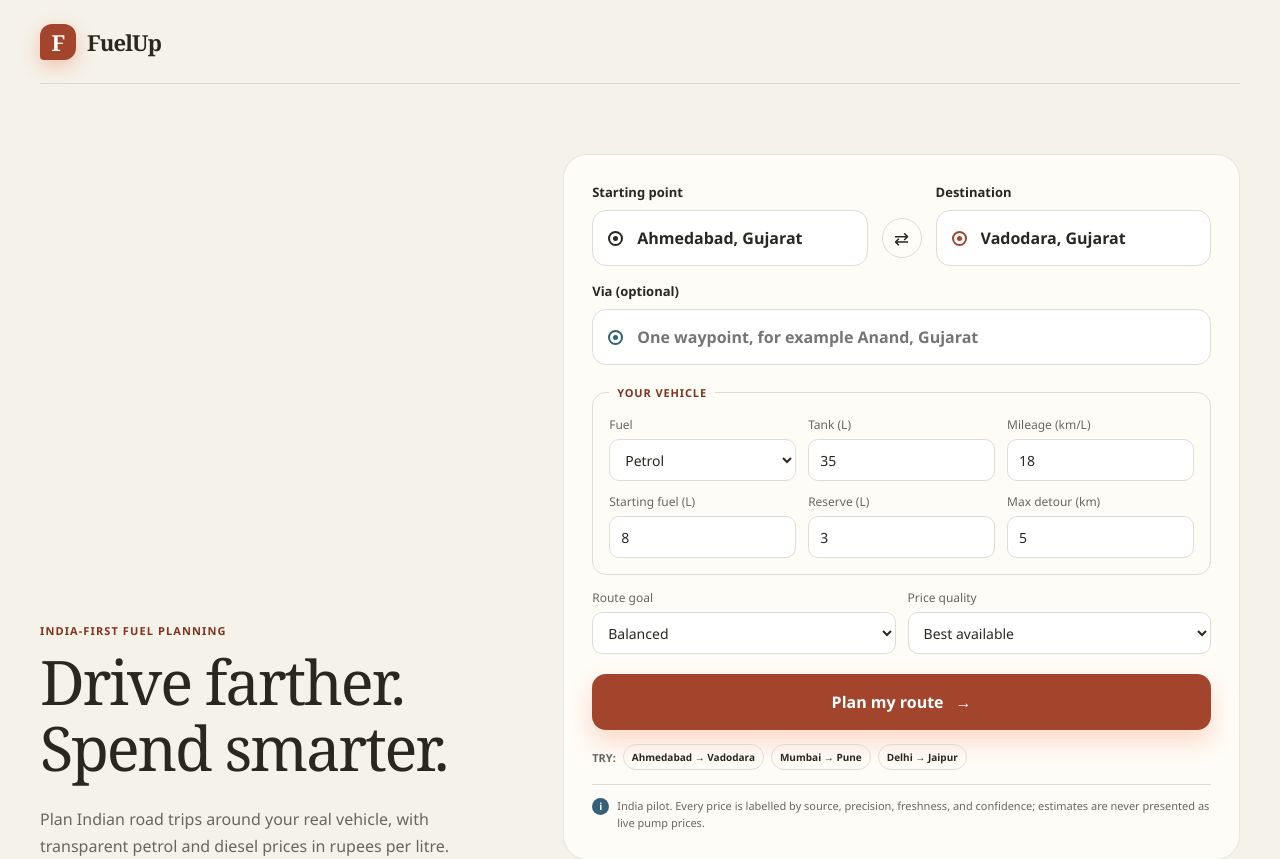
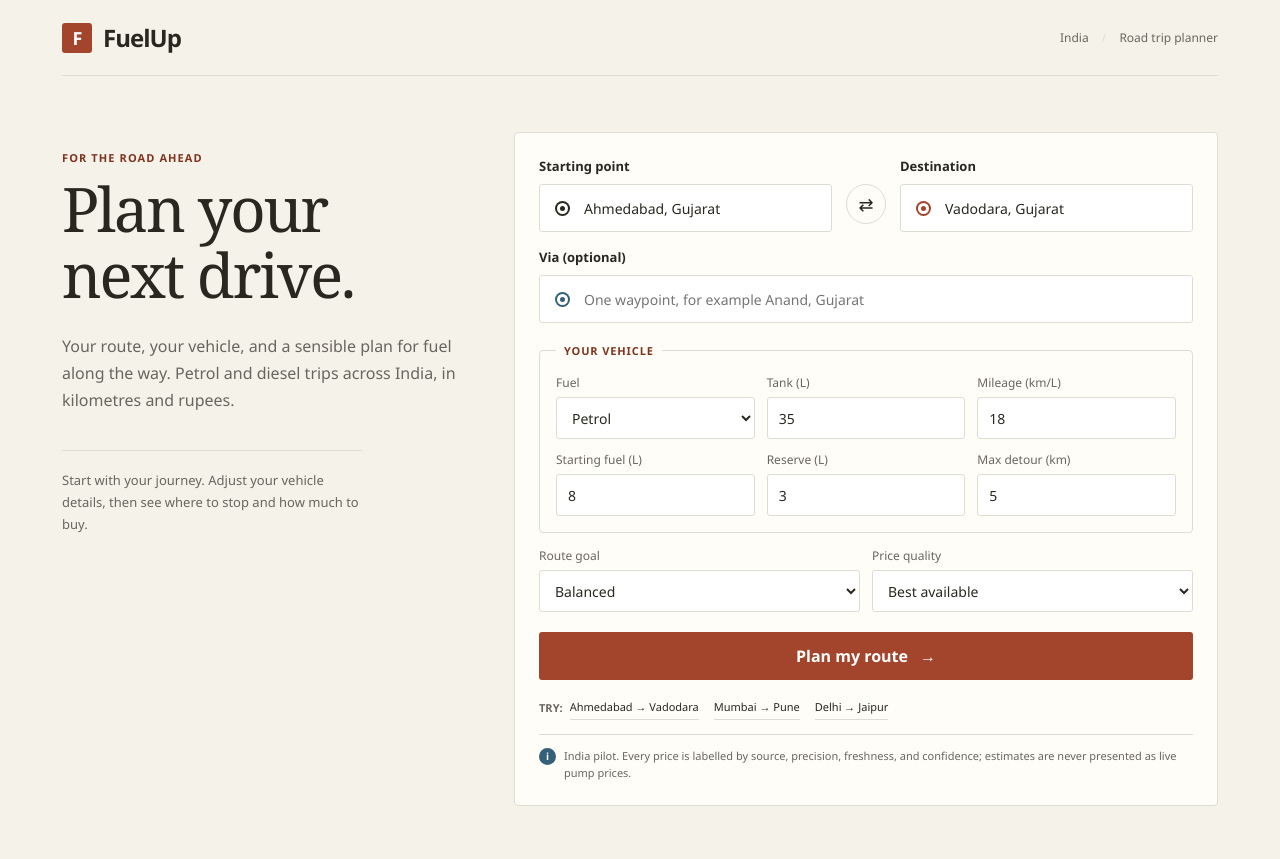
Before and after one commit to smitzo/FuelUp, a Next.js app in the folder frontend/: page / in a window 1280 px wide. Shown: the top 859 px of the page. Built offline with nearby package versions, Linux system fonts and the light colour scheme.

Commit message:
style(layout): simplify the planner into a paper road-guide layout

```diff
--- a/frontend/app/globals.css
+++ b/frontend/app/globals.css
@@ -1479,3 +1479,31 @@ button {
 .compact-field input, .compact-field select { font-size: 14px; font-weight: 400; }
 .metric-card strong { font-family: var(--font-body); font-weight: 600; letter-spacing: -0.03em; }
 .route-heading h2, .panel-heading h2, .empty-state h2 { font-weight: 400; letter-spacing: -0.025em; }
+
+/* Flat, practical surfaces; the illustrated truck scene keeps its own styling. */
+.app-shell { width: min(1220px, 100%); padding: 0 32px 40px; }
+.site-header { min-height: 76px; border-color: var(--line); }
+.brand { font-family: var(--font-body); font-size: 24px; letter-spacing: -0.04em; }
+.brand-mark { width: 30px; height: 30px; border-radius: 3px; box-shadow: none; font-size: 18px; }
+.header-note { color: var(--muted); font-size: 12px; }
+.header-note span { margin: 0 10px; color: var(--line); }
+.hero { grid-template-columns: minmax(240px, .72fr) minmax(0, 1.28fr); gap: 56px; align-items: start; padding: 56px 0; }
+.hero-copy { padding-top: 18px; }
+.hero h1 { max-width: 370px; }
+.guide-note { max-width: 300px; margin-top: 36px; padding-top: 18px; border-top: 1px solid var(--line); color: var(--muted); font-size: 13px; line-height: 1.7; }
+.route-form { padding: 24px; border: 1px solid var(--line); border-radius: 4px; background: var(--surface); box-shadow: none; backdrop-filter: none; }
+.input-wrap input { height: 48px; border-radius: 3px; font-weight: 400; font-size: 14px; }
+.compact-field input, .compact-field select { border-radius: 3px; }
+.plan-button { height: 48px; border-radius: 3px; box-shadow: none; font-weight: 600; }
+.plan-button:hover:not(:disabled) { transform: none; }
+.route-presets button { border: 0; border-bottom: 1px solid var(--line); border-radius: 0; padding: 5px 0; margin-right: 8px; font-size: 11px; font-weight: 400; }
+.vehicle-panel, .error-banner, .route-loading, .metric-grid, .map-panel, .stops-panel { border-radius: 4px; box-shadow: none; }
+.panel-heading { background: var(--surface); backdrop-filter: none; }
+.metric-emphasis { background: var(--orange-soft); }
+.metric-emphasis p, .metric-emphasis > span { color: var(--muted); }
+.metric-emphasis strong { color: var(--ink); }
+.route-badge, .savings-chip, .price-label { height: auto; border-radius: 2px; font-weight: 500; letter-spacing: 0; text-transform: none; }
+.map-toolbar { border-radius: 3px; box-shadow: none; background: var(--surface); }
+.initial-fuel, .stop-number, .fuel-icon, .fact-card, .fact-card button { border-radius: 3px; }
+.fact-card { border-color: var(--line); background: var(--paper); }
+.empty-state { border-radius: 4px; background: transparent; }
--- a/frontend/components/route-planner/RoutePlanner.tsx
+++ b/frontend/components/route-planner/RoutePlanner.tsx
@@ -100,16 +100,18 @@ export function RoutePlanner() {
           </span>
           <span>FuelUp</span>
         </a>
+        <span className="header-note">India <span aria-hidden="true">/</span> Road trip planner</span>
       </header>
 
       <section className="hero">
         <div className="hero-copy">
-          <p className="eyebrow">India-first fuel planning</p>
-          <h1>Drive farther. Spend smarter.</h1>
+          <p className="eyebrow">For the road ahead</p>
+          <h1>Plan your next drive.</h1>
           <p className="hero-intro">
-            Plan Indian road trips around your real vehicle, with transparent
-            petrol and diesel prices in rupees per litre.
+            Your route, your vehicle, and a sensible plan for fuel along the way.
+            Petrol and diesel trips across India, in kilometres and rupees.
           </p>
+          <p className="guide-note">Start with your journey. Adjust your vehicle details, then see where to stop and how much to buy.</p>
         </div>
         <RouteForm
           onSubmit={handlePlan}
```
